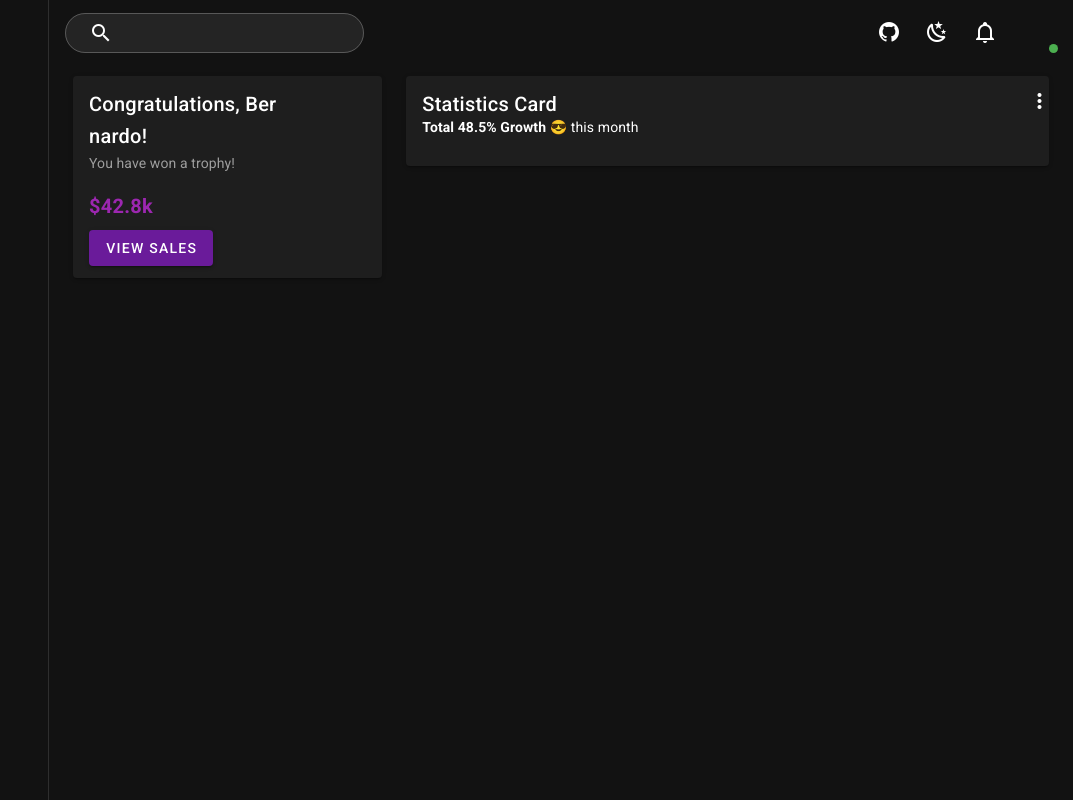
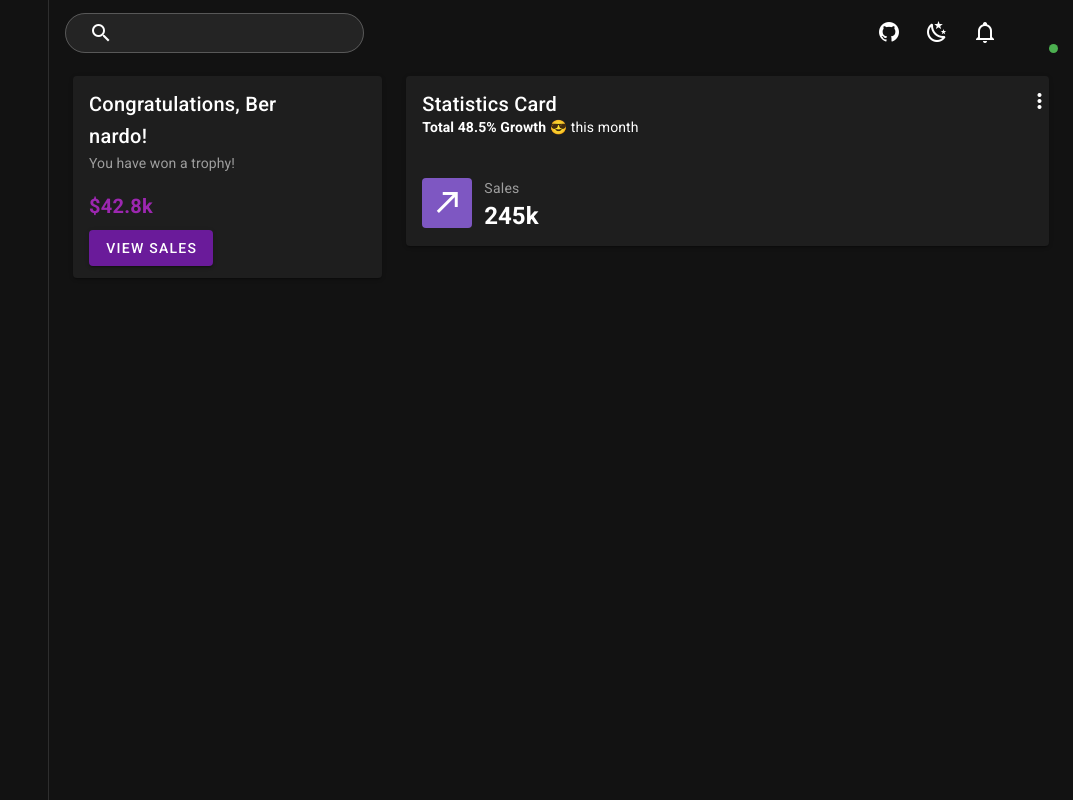
Before and after one commit to BerPGR/nuxt-vuetify-materio-dashboard, a Nuxt app: page / in a window 1280 px wide. Shown: the whole page, without its empty margins (207-1280 px from the left). Built offline with nearby package versions, Linux system fonts and the light colour scheme.

Commit message:
First sheet added to second card

```diff
--- a/pages/index.vue
+++ b/pages/index.vue
@@ -38,10 +38,23 @@
                   <v-spacer></v-spacer>
                 </v-col>
                 <v-btn icon class="mb-10 ml-4">
-                    <v-icon>
-                      mdi-dots-vertical
-                    </v-icon>
-                  </v-btn>
+                  <v-icon>
+                    mdi-dots-vertical
+                  </v-icon>
+                </v-btn>
+                <v-col cols="12" class="pb-3">
+                  <div class="d-flex flex-row">
+                    <v-sheet rounded elevation="0" width="50" height="50" color="deep-purple lighten-1" class="ml-4 d-flex justify-center">
+                      <v-icon large>
+                        mdi-arrow-top-right
+                      </v-icon>
+                    </v-sheet>
+                    <div class="d-flex flex-column ml-3">
+                      <p class="mb-0 body-2 grey--text">Sales</p>
+                      <h2 class="">245k</h2>
+                    </div>
+                  </div>
+                </v-col>
               </v-row>
 
 
```
